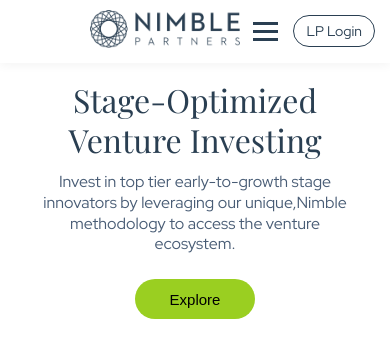
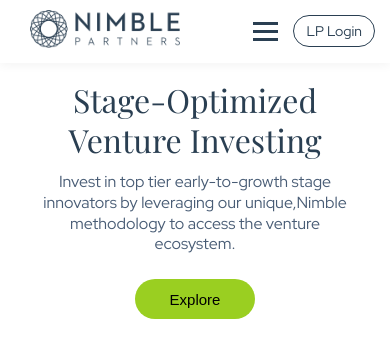
Before and after one commit to Singuluri-Padmini-Devi/LWP-nimblePartners, a plain HTML site: page index.html in a window 390 px wide. Shown: the top 357 px of the page. Drawn offline with nearby package versions, Linux system fonts and the light colour scheme.

Commit message:
Enhanced code

```diff
--- a/index.html
+++ b/index.html
@@ -6,6 +6,7 @@
     <title>Nimble Partners</title>
     <link rel="preconnect" href="https://fonts.googleapis.com">
     <link rel="preconnect" href="https://fonts.gstatic.com" crossorigin>
+    <link rel="icon" href="./images/favicon.png" type="image/x-icon">
     <link href="https://fonts.googleapis.com/css2?family=Red+Hat+Display:ital,wght@0,300..900;1,300..900&display=swap" rel="stylesheet">
     <link href="https://fonts.googleapis.com/css2?family=Playfair+Display:wght@400;700&display=swap" rel="stylesheet">
     <link rel="stylesheet" href="styles.css">
--- a/styles.css
+++ b/styles.css
@@ -1226,6 +1226,7 @@ img.green-dot.grn3 {
     .logo img {
         width: 150px;
         height: auto;
+        margin-left: 0px;
     }
 
     .lp-login-btn {
```
Also changed, not shown: images/favicon.png (added).
